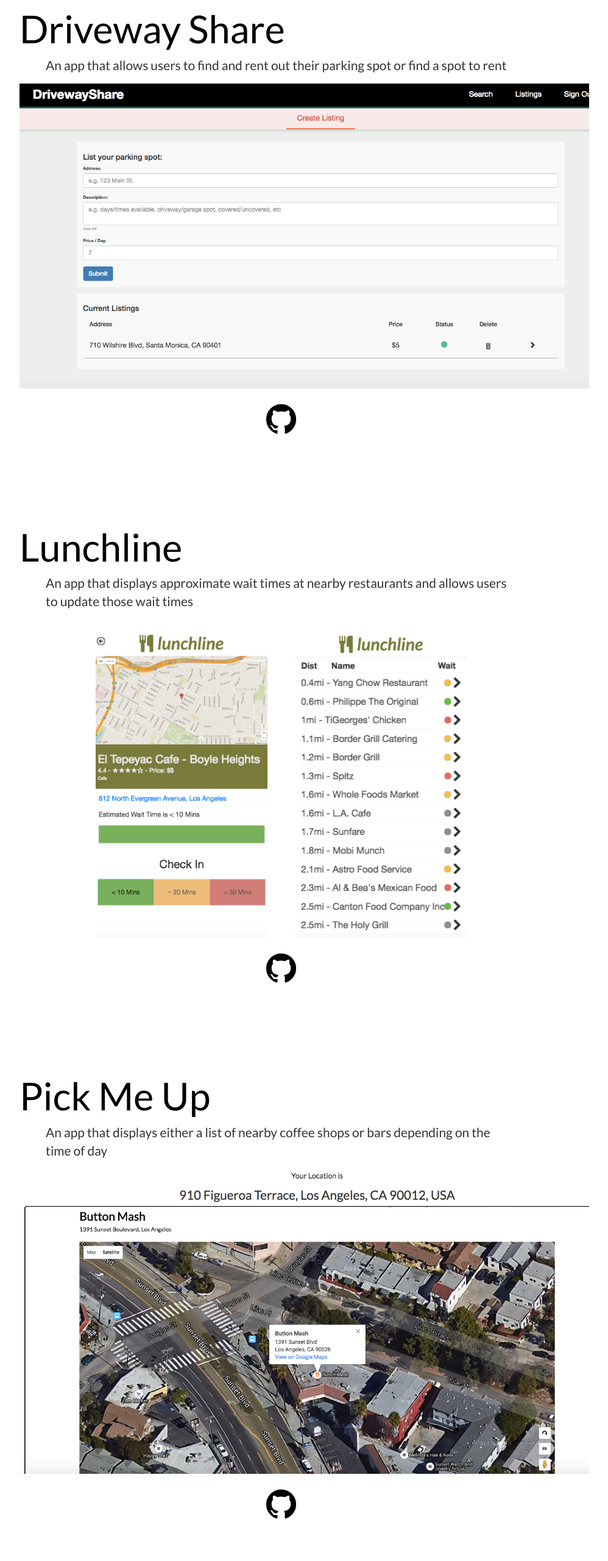
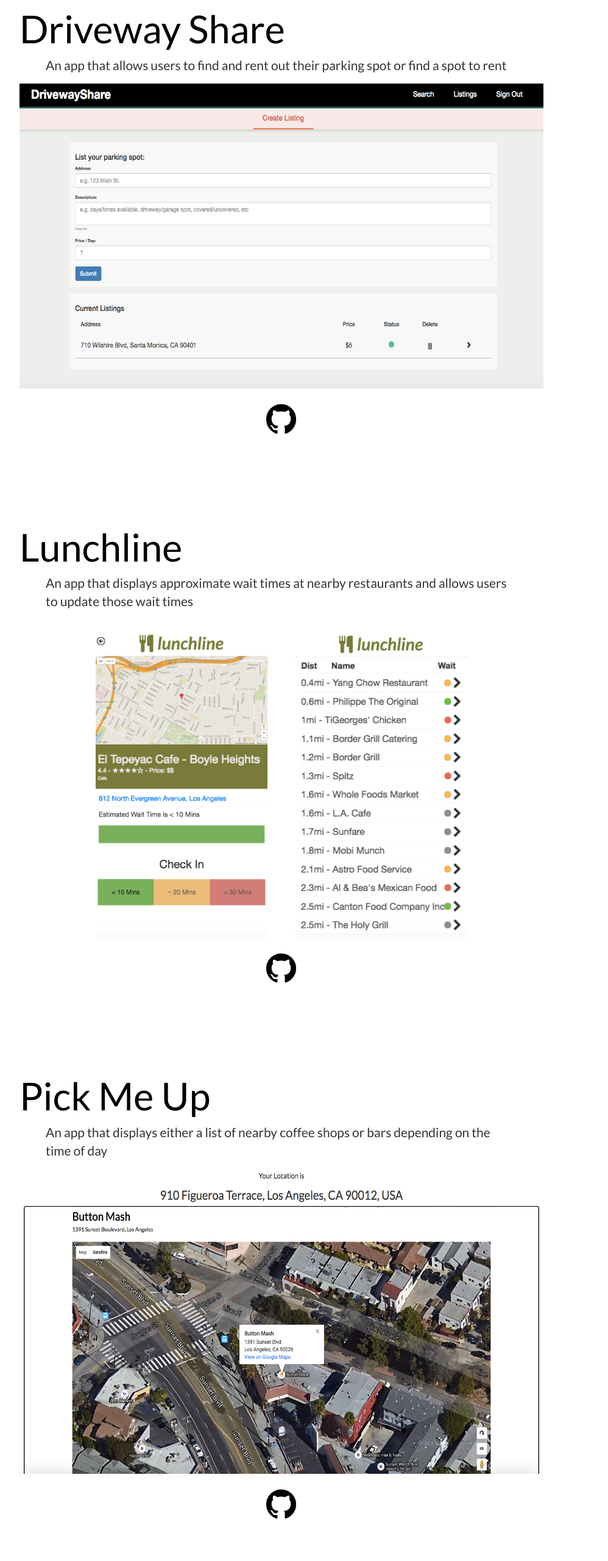
Before and after one commit to monicagrandy/personalSite, a website: page public/index.html in a window 1280 px wide. Shown: the part 1840-4400 px from the top of the page at 61% size, without its empty margins (178-1176 px from the left). Drawn offline with nearby package versions, Linux system fonts and the light colour scheme; a web font is replaced by a local one.

Commit message:
[fix] makes pictures more responsive to screen size

```diff
--- a/public/index.html
+++ b/public/index.html
@@ -56,7 +56,7 @@
     <a target="_blank" href="https://drivewayshareapp.herokuapp.com/"><h1>Driveway Share</h1></a>
     <p>An app that allows users to find and rent out their parking spot or find a spot to rent</p>
     <div class="projectImg">
-      <img height="500px" src="assets/drivewayShare.png">
+      <img width="100%" height="500px" src="assets/drivewayShare.png">
       <a href="https://github.com/teamwolverine/DrivewayShare" target="_blank"><img class="repo" width="85px" src="assets/github2.png"></a>
     </div>
   </div>
@@ -80,7 +80,7 @@
     <a href="https://pickmeup-8080.herokuapp.com/" target="_blank"><h1>Pick Me Up</h1></a>
     <p>An app that displays either a list of nearby coffee shops or bars depending on the time of day</p>
     <div class="projectImg">
-      <img height="500px" src="assets/mvp2.png">
+      <img width="100%" height="500px" src="assets/mvp2.png">
       <a href="https://github.com/monicagrandy/PickMeUp" target="_blank"><img class="repo" width="85px" src="assets/github2.png"></a>
      </div>
   </div>
```
Also changed, not shown: server.js (line endings or trailing spaces).
